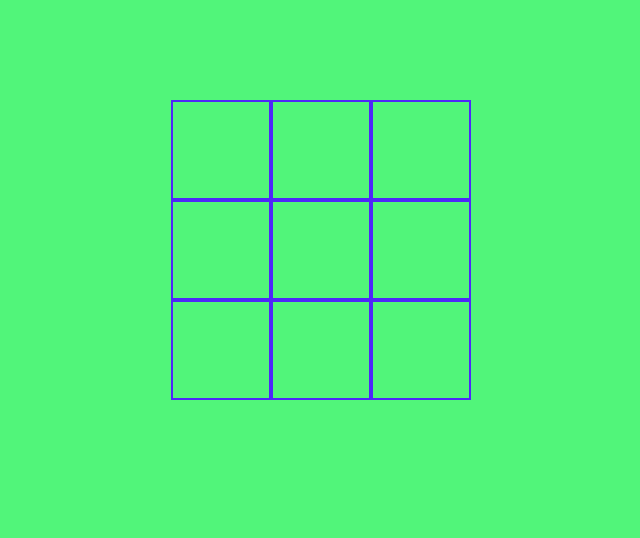
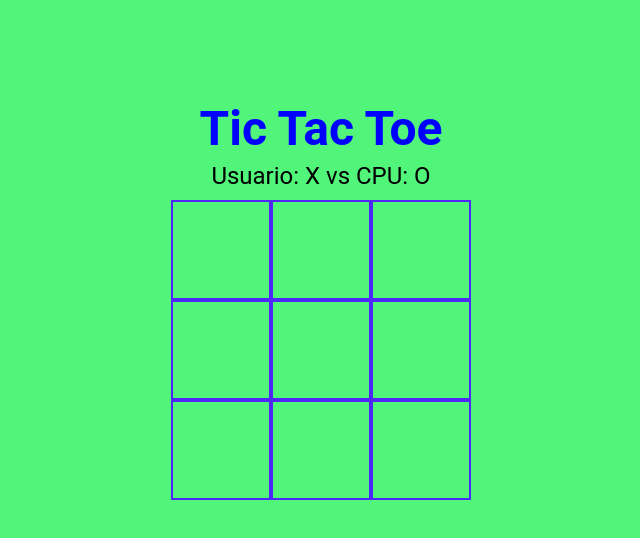
Before and after one commit to gogohhh/cpu-tictactoe, a React (Create React App) app: page / in a window 1280 px wide. Shown: the top 538 px of the page, without its empty margins (319-959 px from the left). Built offline with nearby package versions, Linux system fonts and the light colour scheme.

Commit message:
Titulo estilizado

```diff
--- a/src/App.js
+++ b/src/App.js
@@ -95,6 +95,10 @@ function App() {
   return (
     <div>
       <main>
+        <div className="title">
+          <h4 className="nombre">Tic Tac Toe</h4>
+          <span className="subtitle">Usuario: X    vs    CPU: O</span>
+        </div>
         <Board>
           {squares.map((square, index) =>
 
--- a/src/index.css
+++ b/src/index.css
@@ -6,6 +6,24 @@ body {
 main{
   width: 300px;
   margin: 100px auto 0;
+}
+
+.title{
+  text-align: center;
+  margin: 10px;
+}
+
+.nombre{
+  font-family: Roboto, 'Open Sans', 'Helvetica Neue', sans-serif;
+  color: blue;
+  font-size: 3rem;
+  margin-bottom: 5px;
+}
+
+.subtitle{
+  font-family: Roboto, 'Open Sans', 'Helvetica Neue', sans-serif;
+  color: black;
+  font-size: 1.5rem;
 }
 
 
```
